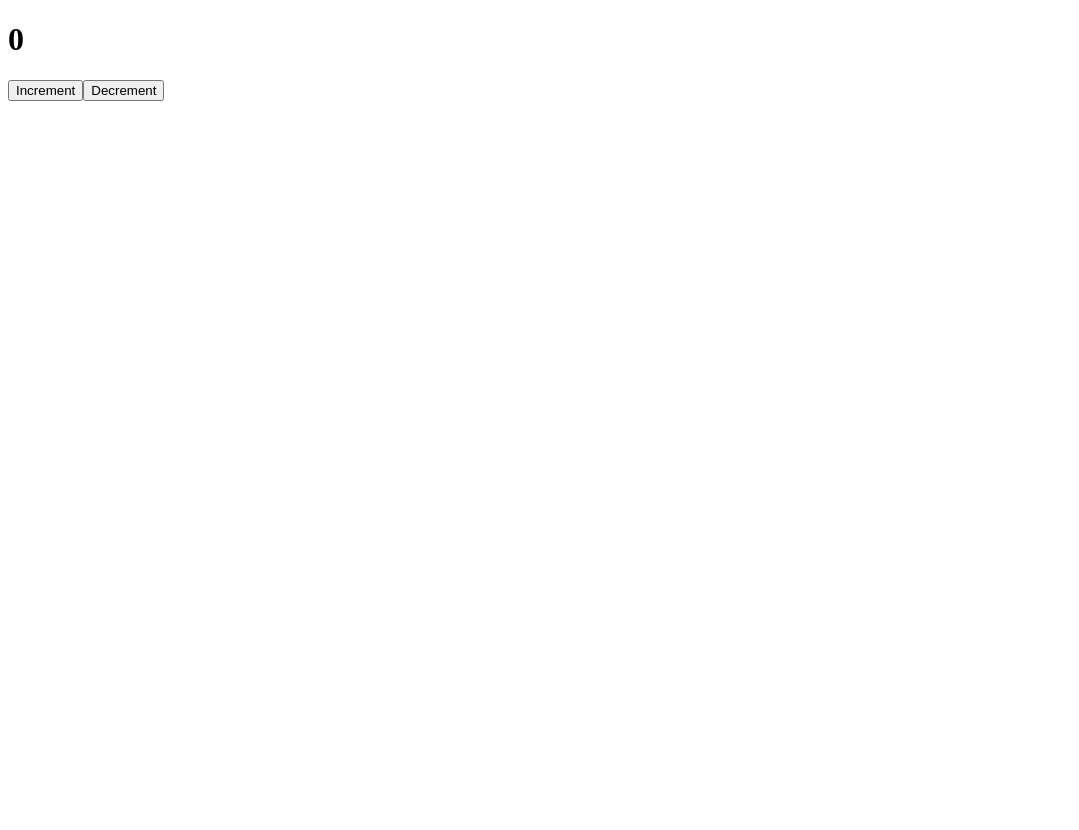
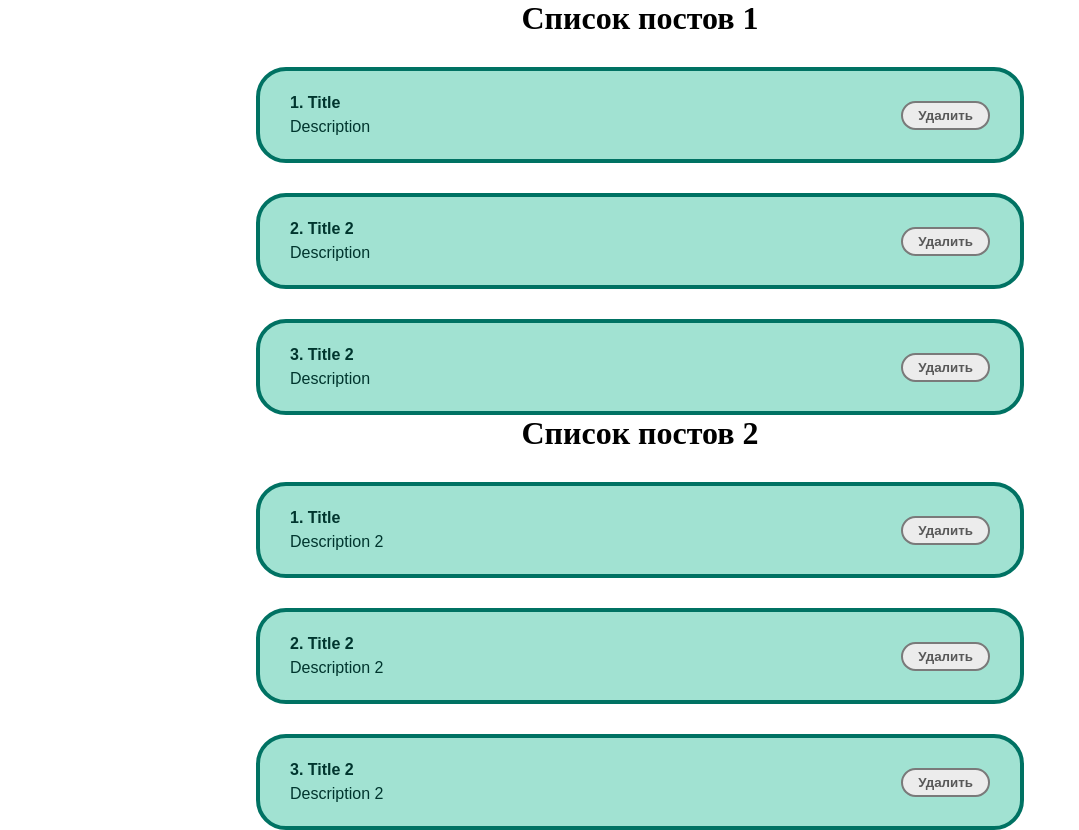
Before and after one commit to DariaGrekova/React_lessons, a React (Create React App) app: page / in a window 1280 px wide. Shown: the whole page, without its empty margins (0-1079 px from the left). Before the commit the page ends 800 px from the top, so only its background shows below. Built offline with nearby package versions, Linux system fonts and the light colour scheme.

Commit message:
CSS, аргументы компонента, работы со списками / массив объектов => массив React элементов

```diff
--- a/src/App.js
+++ b/src/App.js
@@ -1,14 +1,30 @@
 import React, { useState } from "react";
-import ClassCounter from "./components/ClassCounter";
-import Counter from "./components/Counter";
+//import ClassCounter from "./components/ClassCounter";
+//import Counter from "./components/Counter";
+import './styles/App.css'
+//import PostItem from "./components/PostItem";
+import PostList from "./components/PostList";
+
 
 function App() {
-	const [value, setValue] = useState('input text');
 
+	const [posts, setPosts] = useState([
+		{id: 1, title: 'Title', body: 'Description'},
+		{id: 2, title: 'Title 2', body: 'Description'},
+		{id: 3, title: 'Title 2', body: 'Description'},
+	]);
+
+	const [posts2, setPosts2] = useState([
+		{id: 1, title: 'Title', body: 'Description 2'},
+		{id: 2, title: 'Title 2', body: 'Description 2'},
+		{id: 3, title: 'Title 2', body: 'Description 2'},
+	])
 
   return (
     <div className="App">
-			<ClassCounter />
+			<PostList posts={posts} title={'Список постов 1'}/>
+			<PostList posts={posts2} title={'Список постов 2'}/>
+
     </div>
   );
 }
--- /dev/null
+++ b/src/components/PostItem.jsx
@@ -0,0 +1,19 @@
+import React from 'react';
+
+const PostItem = (props) => {
+	return (
+		<div>
+			<div className="post">
+				<div className="post__content">
+					<strong>{props.post.id}. {props.post.title}</strong>
+					<p>{props.post.body}</p>
+				</div>
+				<div className="post__btn">
+					<button>Удалить</button>
+				</div>
+			</div>
+		</div>
+	);
+};
+
+export default PostItem;
--- /dev/null
+++ b/src/components/PostList.jsx
@@ -0,0 +1,15 @@
+import React from 'react';
+import PostItem from './PostItem';
+
+const PostList = ({posts, title}) => {
+	return (
+		<div>
+			<h1 style={{textAlign: 'center'}}>{title}</h1>
+			{posts.map((post) =>
+				<PostItem post={post} key={post.id} />
+			)}
+		</div>
+	);
+};
+
+export default PostList;
--- /dev/null
+++ b/src/styles/App.css
@@ -0,0 +1,41 @@
+* {
+  margin: 0;
+  padding: 0;
+  box-sizing: border-box;
+}
+
+#root {
+  display: flex;
+  justify-content: center;
+}
+
+.App {
+  width: 60%;
+}
+
+.post {
+  display: flex;
+  justify-content: space-between;
+  align-items: center;
+  border: 4px solid rgb(0, 114, 99);
+  border-radius: 30px;
+  padding: 20px 30px;
+  background-color: rgb(161, 226, 210);
+  margin-top: 30px;
+}
+
+.post__content {
+  font-family: Arial, Helvetica, sans-serif;
+  color: rgb(0, 53, 46);
+  line-height: 1.5;
+}
+
+button {
+  padding: 5px 15px;
+  border: 2px solid rgb(122, 122, 122);
+  background-color: rgb(236, 236, 236);
+  border-radius: 15px;
+  font-weight: 600;
+  color: rgb(88, 88, 88);
+  cursor: pointer;
+}
```
